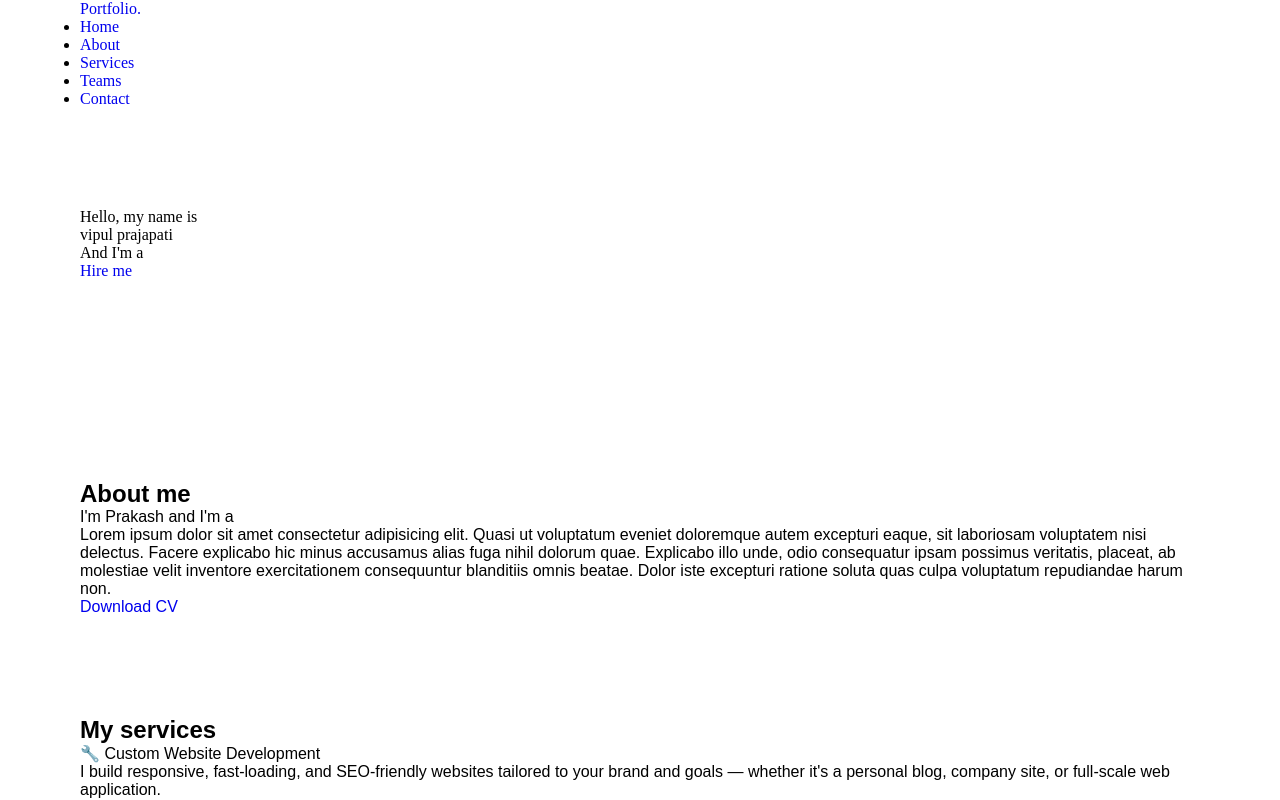
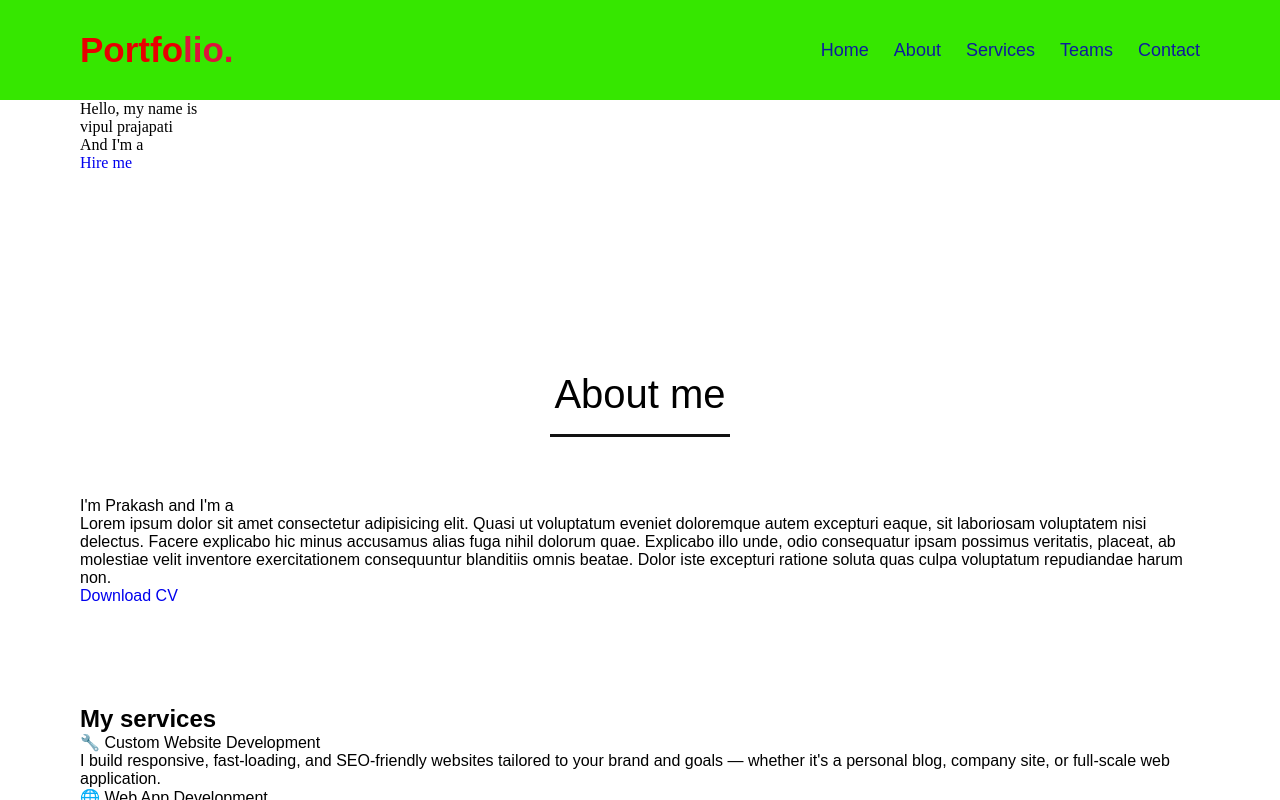
Before and after one commit to Vipullprajapati/advertising, a React (Vite) app in the folder my-app/: page / in a window 1280 px wide. Shown: the top 800 px of the page. Built offline with nearby package versions, Linux system fonts and the light colour scheme.

Commit message:
nav bar style

```diff
--- a/my-app/src/App.css
+++ b/my-app/src/App.css
@@ -7,7 +7,6 @@
 html {
   scroll-behavior: smooth;
 }
-
 
 /* all similar content styling codes */
 section {
@@ -36,3 +35,83 @@ footer {
   align-items: center;
   justify-content: space-between;
 }
+
+section .title {
+  position: relative;
+  text-align: center;
+  font-size: 40px;
+  font-weight: 500;
+  margin-bottom: 60px;
+  padding-bottom: 20px;
+  font-family: "Ubuntu", sans-serif;
+}
+section .title::before {
+  content: "";
+  position: absolute;
+  bottom: 0px;
+  left: 50%;
+  width: 180px;
+  height: 3px;
+  background: #111;
+  transform: translateX(-50%);
+}
+section .title::after {
+  position: absolute;
+  bottom: -8px;
+  left: 50%;
+  font-size: 20px;
+  color: crimson;
+  padding: 0 5px;
+  background: #fff;
+  transform: translateX(-50%);
+}
+
+/* navbar styling */
+.navbar {
+  position: fixed;
+  width: 100%;
+  z-index: 999;
+  padding: 30px 0;
+  font-family: "Ubuntu", sans-serif;
+  transition: all 0.3s ease;
+  background-color: #36e700;
+}
+.navbar.sticky {
+  padding: 15px 0;
+  background: crimson;
+}
+.navbar .max-width {
+  display: flex;
+  align-items: center;
+  justify-content: space-between;
+}
+.navbar .logo a {
+  color: #e80000;
+  font-size: 35px;
+  font-weight: 600;
+}
+.navbar .logo a span {
+  color: crimson;
+  transition: all 0.5s ease;
+}
+.navbar.sticky .logo a span {
+  color: #36e700;
+}
+.navbar .menu li {
+  list-style: none;
+  display: inline-block;
+}
+.navbar .menu li a {
+  display: block;
+  color: #0e1c9d;
+  font-size: 18px;
+  font-weight: 500;
+  margin-left: 25px;
+  transition: color 0.3s ease;
+}
+.navbar .menu li a:hover {
+  color: crimson;
+}
+.navbar.sticky .menu li a:hover {
+  color: #00ffd0;
+}
```
